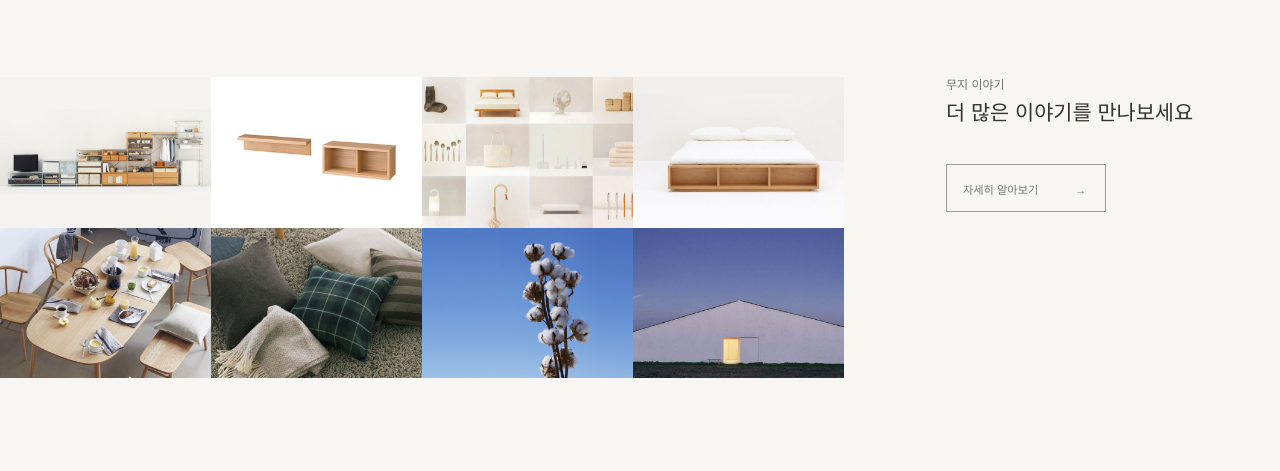
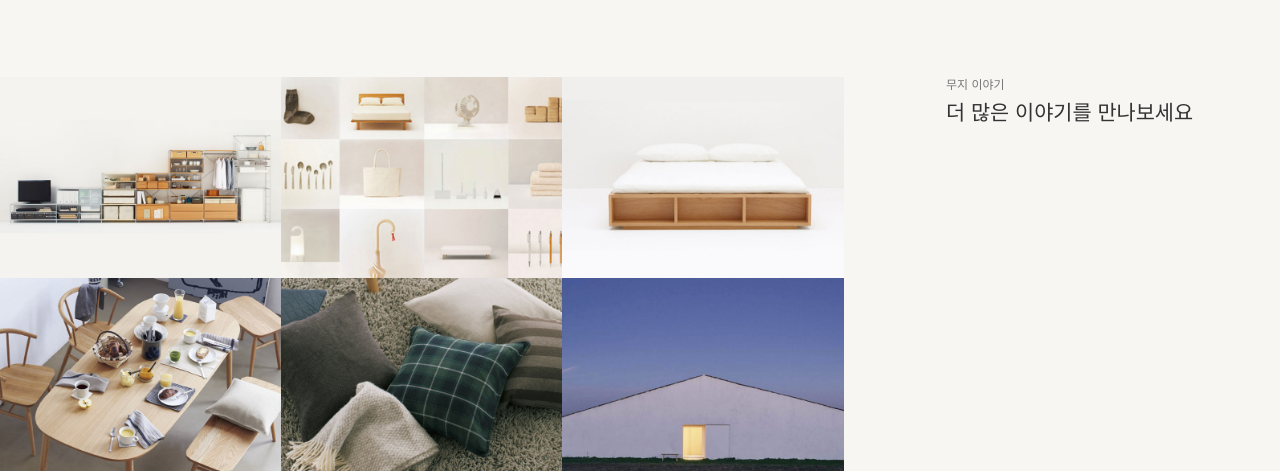
Before and after one commit to bxhyxn/muji, a plain HTML site: page index.html in a window 1280 px wide. Shown: the part 3144-3615 px from the top of the page. Drawn offline with nearby package versions, Linux system fonts and the light colour scheme; some packages are replaced by stand-ins of ours; some icons are missing.

Commit message:
Add files via upload

```diff
--- a/index.html
+++ b/index.html
@@ -494,7 +494,7 @@
     <section class="brand-story mujistory-all d-flex">
         <div class="brand-story-img ">
             <div class="story-card-wrapper row no-gutters">
-                <div class="story-card col-3">
+                <div class="story-card col-4">
                     <div class="card"><a href="mujistory.html">
                         <img src="img/card/01.jpg" alt="" class="card-img">
                         <div class="card-img-overlay">
@@ -502,7 +502,8 @@
                         </div></a>
                     </div>
                 </div>
-                <div class="story-card col-3">
+<!--
+                <div class="story-card col-4">
                     <div class="card"><a href="mujistory.html">
                         <img src="img/card/02.jpg" alt="" class="card-img">
                         <div class="card-img-overlay">
@@ -510,7 +511,8 @@
                         </div></a>
                     </div>
                 </div>
-                <div class="story-card col-3">
+-->
+                <div class="story-card col-4">
                     <div class="card"><a href="mujistory.html">
                         <img src="img/card/03.jpg" alt="" class="card-img">
                         <div class="card-img-overlay">
@@ -518,7 +520,7 @@
                         </div></a>
                     </div>
                 </div>
-                <div class="story-card col-3">
+                <div class="story-card col-4">
                     <div class="card"><a href="mujistory.html">
                         <img src="img/card/04.jpg" alt="" class="card-img">
                         <div class="card-img-overlay">
@@ -526,7 +528,7 @@
                         </div></a>
                     </div>
                 </div>
-                <div class="story-card col-3">
+                <div class="story-card col-4">
                     <div class="card"><a href="mujistory.html">
                         <img src="img/card/food.jpg" alt="" class="card-img">
                         <div class="card-img-overlay">
@@ -534,7 +536,7 @@
                         </div></a>
                     </div>
                 </div>
-                <div class="story-card col-3">
+                <div class="story-card col-4">
                     <div class="card"><a href="mujistory.html">
                         <img src="img/card/fabric.jpg" alt="" class="card-img">
                         <div class="card-img-overlay">
@@ -542,7 +544,8 @@
                         </div></a>
                     </div>
                 </div>
-                <div class="story-card col-3">
+<!--
+                <div class="story-card col-4">
                     <div class="card"><a href="mujistory.html">
                         <img src="img/card/organic.jpg" alt="" class="card-img">
                         <div class="card-img-overlay">
@@ -550,7 +553,8 @@
                         </div></a>
                     </div>
                 </div>
-                <div class="story-card col-3 col-lg-3">
+-->
+                <div class="story-card col-4">
                     <div class="card"><a href="mujistory.html">
                         <img src="img/card/nature.jpg" alt="" class="card-img">
                         <div class="card-img-overlay">
@@ -563,7 +567,7 @@
         <div class="text-container">
             <h4>무지 이야기</h4>
             <h6>더 많은 이야기를 만나보세요</h6>
-            <p class="discover-btn"><a href="#">자세히 알아보기</a></p>
+<!--            <p class="discover-btn"><a href="#">자세히 알아보기</a></p>-->
         </div>
     </section>
 
```
